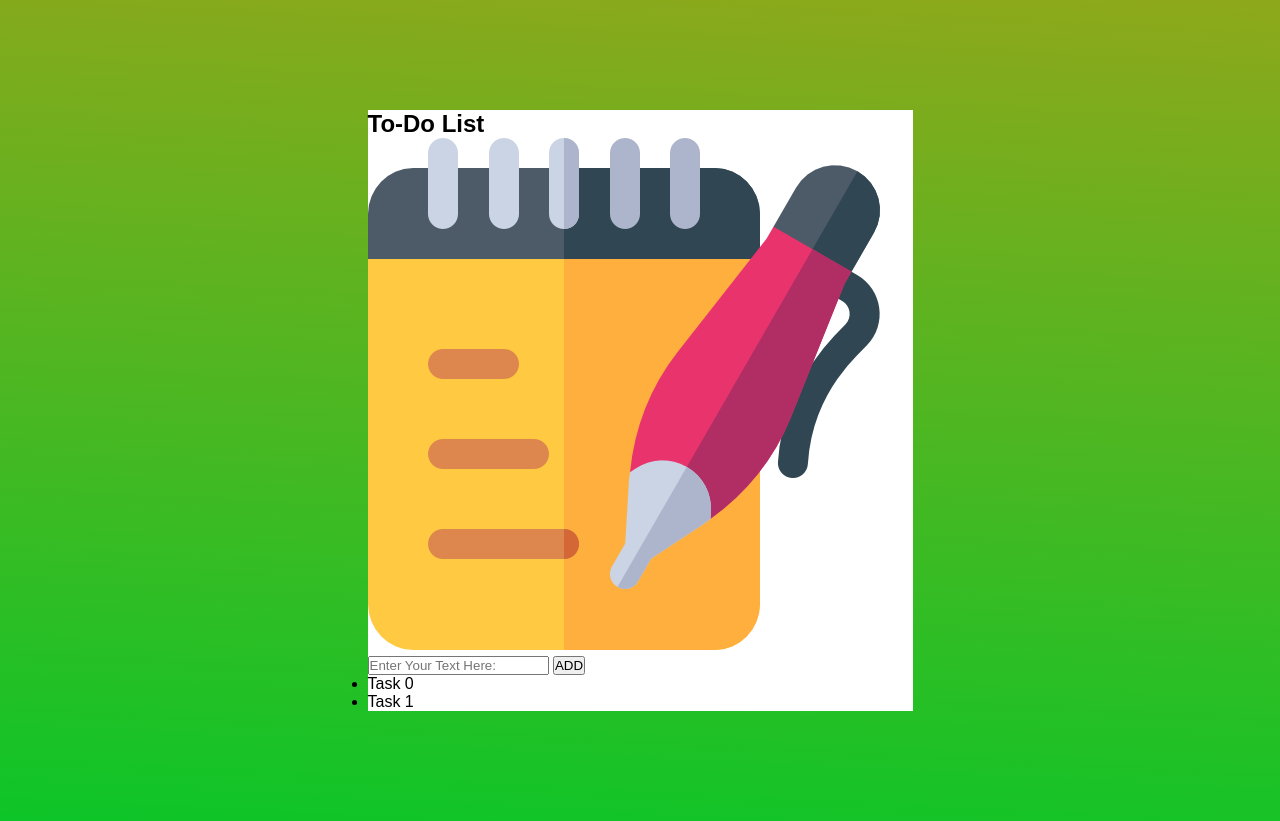
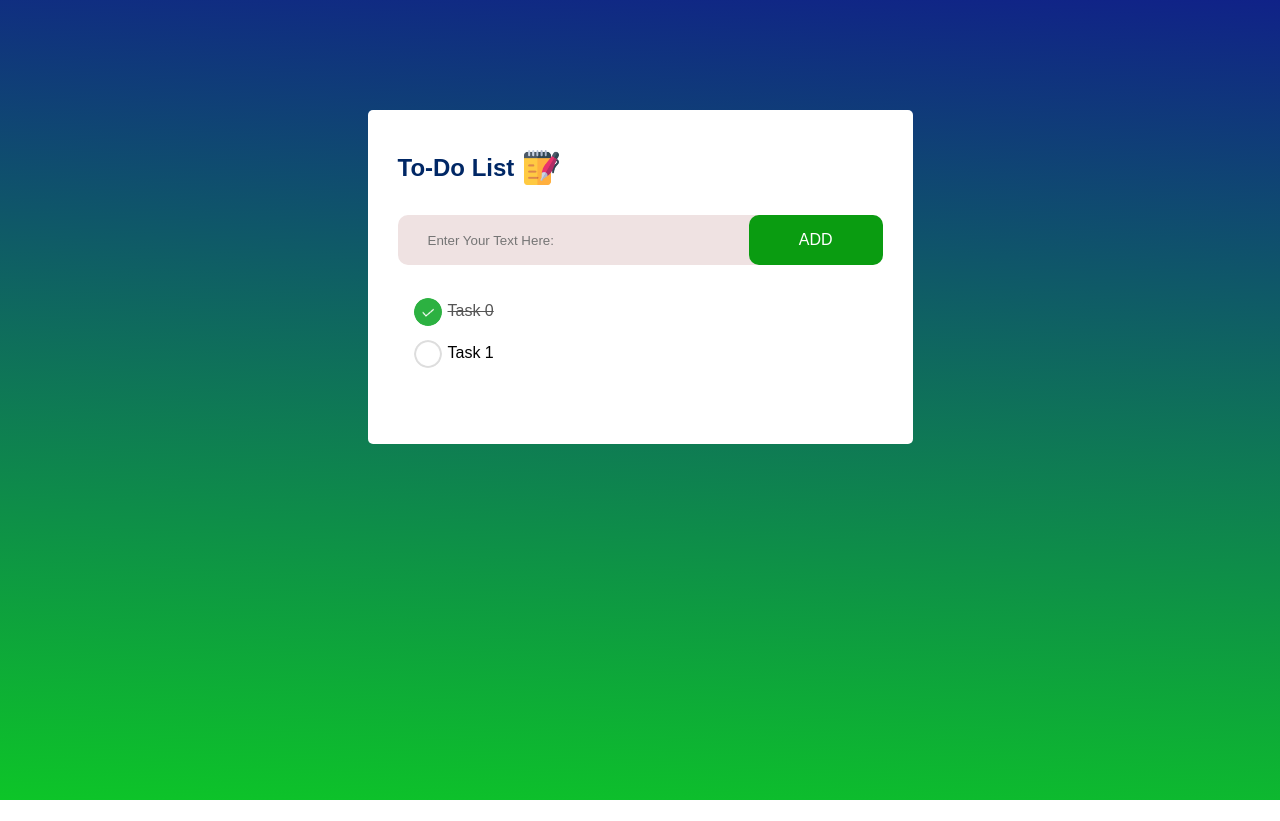
Before and after one commit to abenooo/10-JavaScript-Project, a plain HTML site: page Todo_App/index.html in a window 1280 px wide. After the commit the page ends 800 px from the top, so only its background shows below. Drawn offline with Linux system fonts and the light colour scheme.

Commit message:
Finish styling

```diff
--- a/Todo_App/style.css
+++ b/Todo_App/style.css
@@ -8,11 +8,90 @@
 .container{
     min-height: 100vh;
     padding: 10px;
-    background: linear-gradient(183deg,#8ea81b,#0dc528);
+    background: linear-gradient(183deg,#102288,#0dc528);
 }
 .todo-app{
 width: 100%;
 max-width: 545px;
 background-color: #fff;
 margin:100px auto;
+padding: 40px 30px 70px;
+border-radius: 5px;
 }
+.todo-app h2{
+    color: #002765;
+    display: flex;
+    align-items: center;
+    margin-bottom: 30px;;
+}
+.todo-app h2 img{
+    width: 35px;
+    margin-left: 10px;
+}
+.todo-app:hover{
+    box-shadow: 1px 2px 2px 3px black;
+}
+
+.row{
+    display: flex;
+    align-items: center;
+    justify-content: space-between;
+    background-color: #efe2e2;
+    border-radius: 10px;
+    padding-left: 20px;
+    margin-bottom: 25px;
+}
+input{
+    flex: 1;
+    border: none;
+    outline: none;
+    background: transparent;
+    padding: 10px;
+    font-weight: 14pxß;
+}
+
+button{
+ border: none;
+ outline: none;
+ padding: 16px 50px;
+ color: #fff;
+ font-size: 16px;
+ cursor: pointer;
+ background-color: #0a9c11;
+ border-radius: 10px;
+}
+button:hover{
+    background-color: #068051;
+}
+ul li{
+    position: relative;
+    list-style: none;
+    padding: 12px 8px 12px 50px;
+    user-select: none;
+    cursor: pointer;
+    position: relative;
+
+}
+
+ul li::before{
+content: '';
+position: absolute;
+height: 28px;
+width:28px;
+border-radius: 50%;
+background: url(images/unchecked.png);
+background-size: cover;
+background-position: center;
+top: 8px;
+left: 16px;
+}
+
+ul li.checked{
+color: #555;
+text-decoration: line-through;
+}
+
+ul li.checked::before{
+    color: #777;
+    background-image: url(images/checked.png);
+}
```
